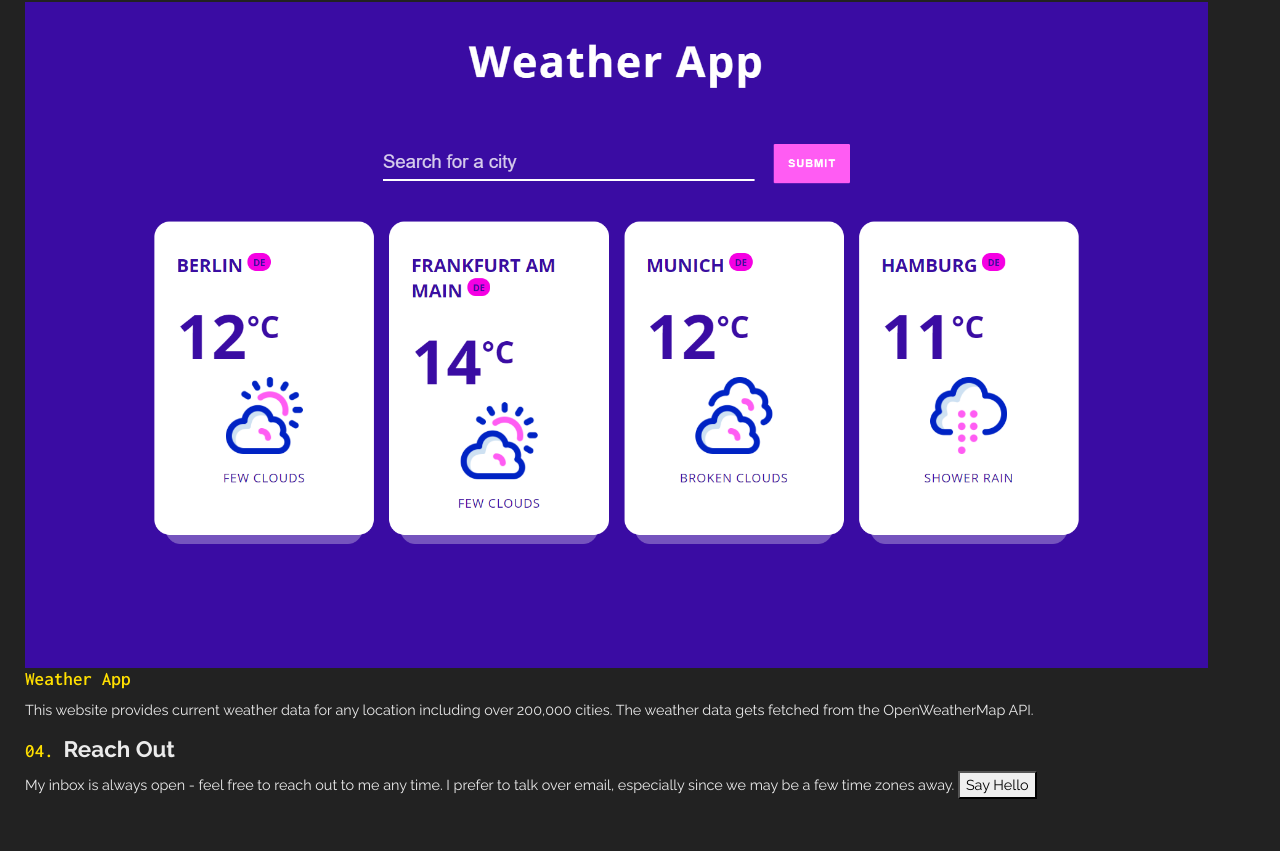
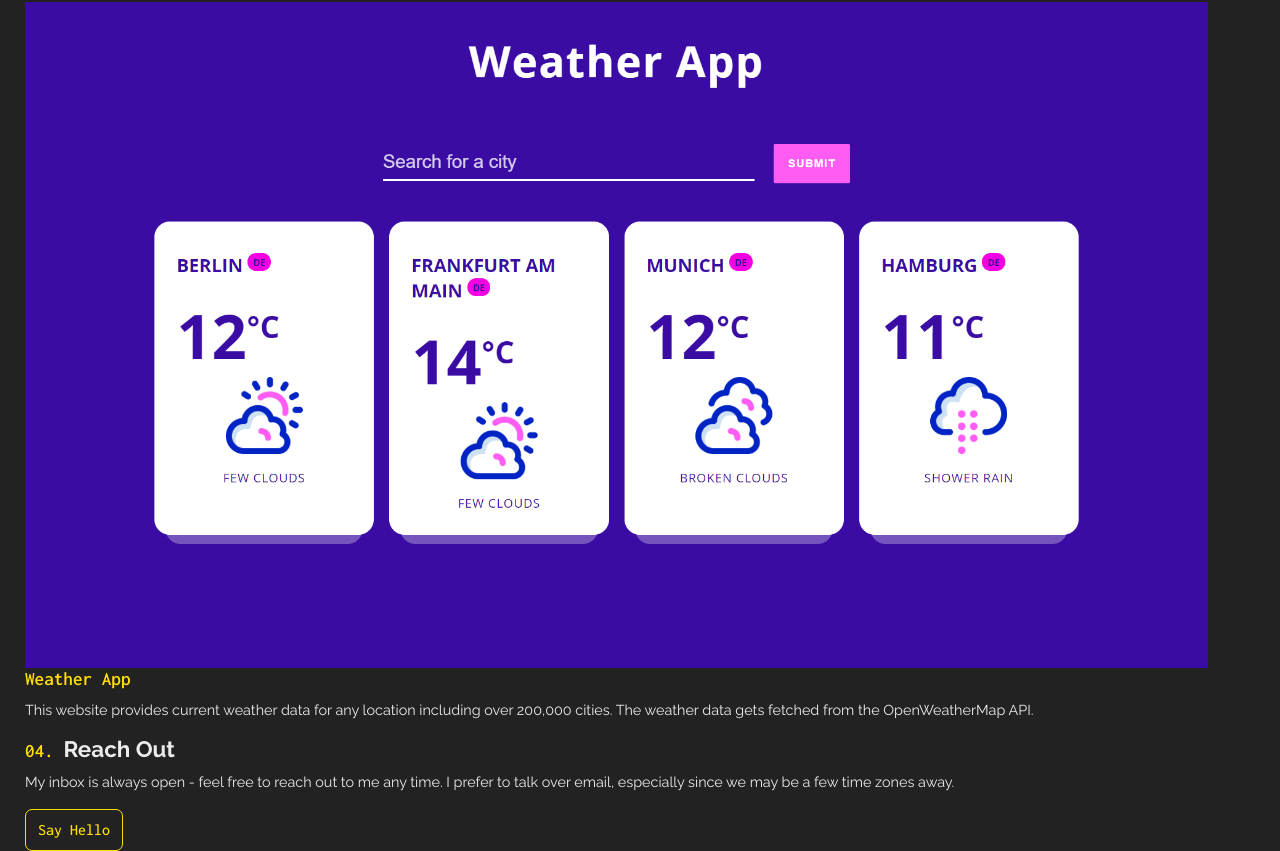
Before and after one commit to marianadacunha/portfolio, a plain HTML site: page index.html in a window 1280 px wide. Shown: the part 542-1393 px from the top of the page. Before the commit the page ends 1357 px from the top, so only its background shows below. Drawn offline with nearby package versions, Linux system fonts and the light colour scheme.

Commit message:
edit contact box layout

```diff
--- a/css/main.scss
+++ b/css/main.scss
@@ -102,6 +102,16 @@ body {
         font-size: 1.4rem;
       }
     }
+
+    button {
+      font-family: 'Inconsolata';
+      color: color(secondary);
+      border: 1.5px solid color(secondary);
+      border-radius: 7px;
+      font-weight: 500;
+      background-color: transparent;
+      padding: 8px 12px 8px 12px;
+    }
   }
 
   a {
--- a/index.html
+++ b/index.html
@@ -81,8 +81,8 @@
       <h1>04. <span>Reach Out</span></h1>
       <p>My inbox is always open - feel free to reach out to me any time.
         I prefer to talk over email, especially since we may be a few time zones away.
-        <button>Say Hello</button>
       </p>
+      <button>Say Hello</button>
     </div>
   </div>
 
```
Also changed, not shown: css/main.css, 1 other file.
